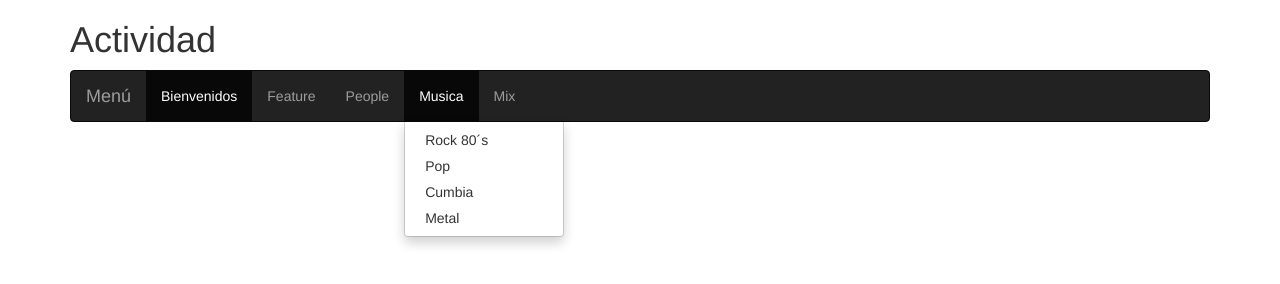
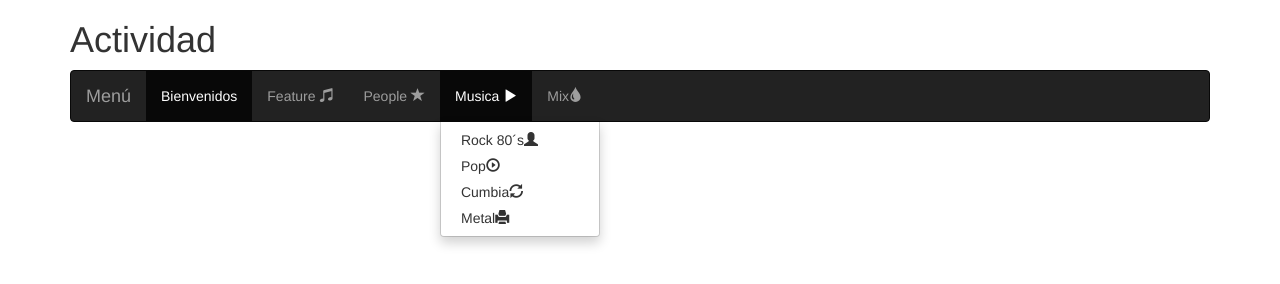
Before and after one commit to NVarchar/primero, a plain HTML site: page menu/menu desplegable.html in a window 1280 px wide. Both pictures are taken after a click on the link "Musica". Drawn offline with Linux system fonts and the light colour scheme.

Commit message:
Add files via upload

```diff
--- a/menu/menu desplegable.html
+++ b/menu/menu desplegable.html
@@ -24,18 +24,18 @@
         <div class="collapse navbar-collapse" id="miMenu">
           <ul class="nav navbar-nav">
               <li class="active"><a href="#">Bienvenidos<span class=""></span> </a></li>
-              <li><a href="#">Feature <span class=" "></span> </a></li>
-              <li><a href="#">People <span class=""></span> </a></li>
+              <li><a href="#">Feature <span class="glyphicon glyphicon-music"></span> </a></li>
+              <li><a href="#">People <span class="glyphicon glyphicon-star"></span> </a></li>
             <li role="presentation" class="dropdown">
-             <a class="dropdown-toggle" data-toggle="dropdown" href="#"> Musica <span class=""></span></a>
+             <a class="dropdown-toggle" data-toggle="dropdown" href="#"> Musica <span class="glyphicon glyphicon-play"></span></a>
             <ul class="dropdown-menu">
-            <li><a href="#">Rock 80´s<span class=""></span> </a></li>
-            <li><a href="#">Pop<span class=""></span> </a></li>
-            <li><a href="#">Cumbia<span class=""></span> </a></li>
-            <li><a href="#">Metal<span class=""></span> </a></li>
+            <li><a href="#">Rock 80´s<span class="glyphicon glyphicon-user"></span> </a></li>
+            <li><a href="#">Pop<span class="glyphicon glyphicon-play-circle"></span> </a></li>
+            <li><a href="#">Cumbia<span class="glyphicon glyphicon-refresh"></span> </a></li>
+            <li><a href="#">Metal<span class="glyphicon glyphicon-print"></span> </a></li>
             </ul>
           </li>
-        <li><a href="#">Mix<span class=""></span> </a></li>
+        <li><a href="#">Mix<span class="glyphicon glyphicon-tint"></span> </a></li>
       </ul>
     </div>
   </div>
```
